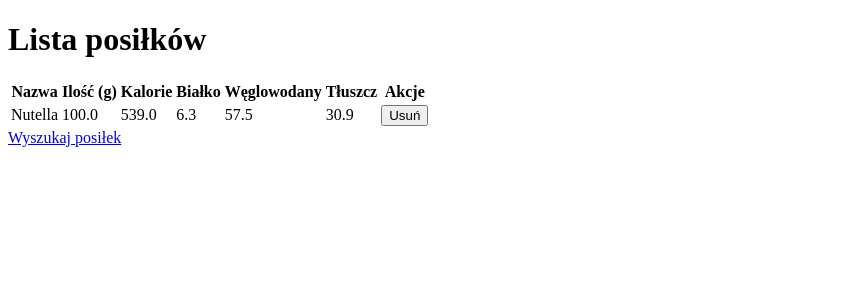
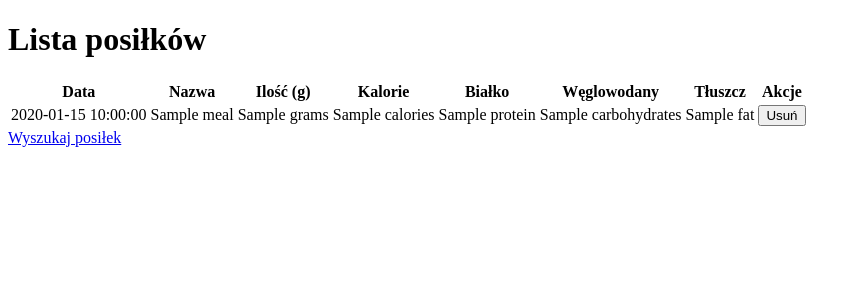
Before and after one commit to tornskin/Kalkulator_Kalorii, a Flask app: template templates/index.html in a window 1280 px wide. Shown: the top 300 px of the page, without its empty margins (0-861 px from the left). Run offline with Flask 3, Linux system fonts and the light colour scheme; the template is opened without the code that fills it: values that come from a table or form of the project are taken from there, most other values are stand-ins (such as "Sample title", 1, 10 or a date in 2020).

Commit message:
added option to edit date

```diff
--- a/main.py
+++ b/main.py
@@ -122,6 +122,24 @@ def edit_meal(meal_id):
 
     return redirect('/')
 
+@app.route('/edit_meal_date/<int:meal_id>', methods=['POST'])
+def edit_meal_date(meal_id):
+    meal = Meal.query.get(meal_id)
+
+    if not meal:
+        flash('Posiłek nie istnieje.')
+    else:
+        new_date = request.form.get('date')
+        try:
+            new_date = datetime.strptime(new_date, '%Y-%m-%d').date()
+            meal.date = new_date
+            db.session.commit()
+            flash('Data posiłku została zaktualizowana.')
+        except ValueError:
+            flash('Nieprawidłowy format daty.')
+
+    return redirect('/')
+
 
 @app.route('/delete_meal/<int:meal_id>', methods=['POST'])
 def delete_meal(meal_id):
--- a/templates/index.html
+++ b/templates/index.html
@@ -12,6 +12,7 @@
     <table>
         <thead>
             <tr>
+                <th>Data</th>
                 <th>Nazwa</th>
                 <th>Ilość (g)</th>
                 <th>Kalorie</th>
@@ -22,8 +23,10 @@
             </tr>
         </thead>
         <tbody>
-            {% for meal in meals %}
+            {% for date, meals in weekly_meals.items() %}
+            {% for meal in meals %} <!-- Dodaj pętlę dla posiłków w danym dniu -->
             <tr>
+                <td class="editable-date" data-meal-id="{{ meal.id }}">{{ meal.date }}</td>
                 <td>{{ meal.name }}</td>
                 <td class="editable-grams" data-meal-id="{{ meal.id }}">{{ meal.grams }}</td>
                 <td class="editable-calories" data-meal-id="{{ meal.id }}">{{ meal.calories }}</td>
@@ -38,13 +41,56 @@
                 </td>
             </tr>
             {% endfor %}
+            {% endfor %}
         </tbody>
     </table>
 
     <a href="/search">Wyszukaj posiłek</a>
 
     <script>
-        // Dodaj obsługę edycji bezpośrednio na liście
+        // Obsługa edycji daty
+        $('.editable-date').on('click', function () {
+            const mealId = $(this).data('meal-id');
+            const date = $(this).text();
+
+            // Zapisz oryginalną wartość
+            let originalDate = date;
+
+            // Zamień komórkę z datą na pole edycji
+            $(this).html(`<input type="date" class="edit-date" value="${date}">`);
+            const editDateInput = $('.edit-date');
+            editDateInput.focus().select();
+
+            // Obsługa zatwierdzania i anulowania edycji
+            editDateInput.on('blur', function () {
+                const newDate = $(this).val();
+                if (newDate !== originalDate) {
+                    // Jeśli data została zmieniona, zaktualizuj widok na stronie
+                    $(`.editable-date[data-meal-id="${mealId}"]`).text(newDate);
+
+                    // Wyślij żądanie POST zaktualizowania daty
+                    $.post(`/edit_meal_date/${mealId}`, { date: newDate }, function () {
+                        // Aktualizacja daty w bazie danych
+                        // Możesz dodać odpowiednią obsługę w swojej funkcji edit_meal_date
+                    });
+                } else {
+                    // W przypadku niezmienionej daty, przywróć poprzednią wartość
+                    $(`.editable-date[data-meal-id="${mealId}"]`).text(originalDate);
+                }
+            });
+
+            editDateInput.on('keydown', function (event) {
+                if (event.keyCode === 13) {
+                    // Wciśnięcie Enter zatwierdza zmiany
+                    $(this).blur();
+                } else if (event.keyCode === 27) {
+                    // Wciśnięcie Escape przywraca poprzednią wartość
+                    $(`.editable-date[data-meal-id="${mealId}"]`).text(originalDate);
+                }
+            });
+        });
+
+        // Dodaj obsługę edycji ilości gram
         $('.editable-grams').on('click', function () {
             const mealId = $(this).data('meal-id');
             const grams = parseFloat($(this).text());
```
